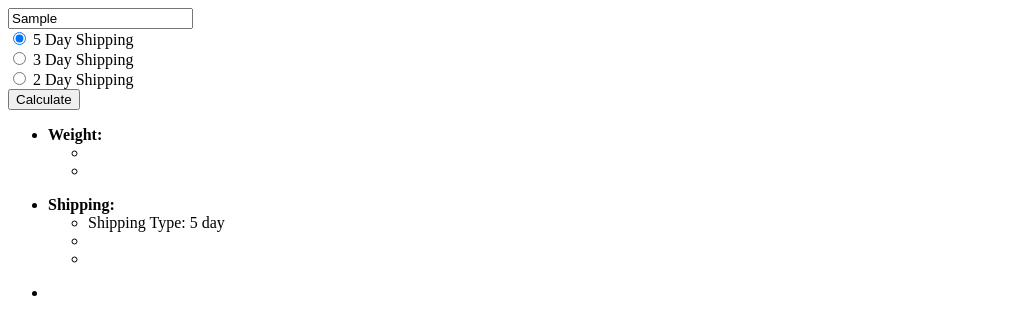
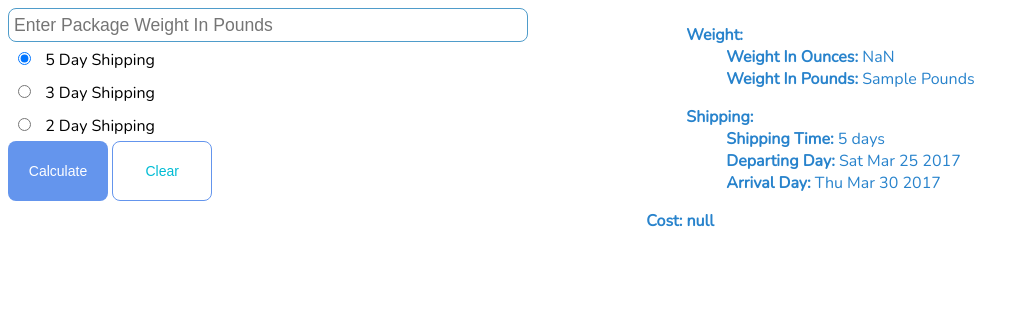
Before and after one commit to Tammyslau29/toy-problems, a plain HTML site: page Level_1/shipping_calc/index.html in a window 1280 px wide. Both pictures are taken after typing "Sample" into the empty fields and a click on the button "Calculate". Shown: the whole page, without its empty margins (0-1029 px from the left). Drawn offline with nearby package versions, Linux system fonts and the light colour scheme.

Commit message:
completed shipping calculator functionalities

```diff
--- a/Level_1/shipping_calc/index.html
+++ b/Level_1/shipping_calc/index.html
@@ -4,6 +4,7 @@
     <meta charset="UTF-8">
     <title>Shipping Calculator</title>
     <script src="https://ajax.googleapis.com/ajax/libs/jquery/3.1.1/jquery.min.js"></script>
+    <link href="https://fonts.googleapis.com/css?family=Nunito:200" rel="stylesheet">
     <script src="script.js"></script>
     <link rel="stylesheet" href="style.css">
 </head>
@@ -12,35 +13,49 @@
         <input type="text" class="weightInput" onkeydown="validateKeydown(event)" placeholder="Enter Package Weight In Pounds">
         <div class="validateKey"></div>
         <form action="">
-            <input type="radio" name="day" value="5" class="shippingRadioBtn" checked> 5 Day Shipping<br>
+            <input type="radio" name="day" value="5" class="shippingRadioBtn" id="defaultChecked" checked> 5 Day Shipping<br>
             <input type="radio" name="day" value="3" class="shippingRadioBtn"> 3 Day Shipping<br>
             <input type="radio" name="day" value="2" class="shippingRadioBtn"> 2 Day Shipping
         </form>
         <button type="button" class="calculate">Calculate</button>
+        <button type="button" class="clearForm">Clear</button>
     </div>
     <div class="shippingSpecs">
         <div class="weight">
-            <ul value="circle">
+            <ul class="specs">
                 <li><b>Weight:</b></li>
-                    <ul value="square">
-                        <li class="weightOunces"></li>
-                        <li class="weightPounds"></li>
+                    <ul class="specs">
+                        <li>Weight In Ounces:
+                            <div class="weightOunces specDetails"></div>
+                        </li>
+                        <li>
+                            Weight In Pounds:
+                            <div class="weightPounds specDetails"></div>
+                        </li>
                     </ul>
             </ul>
         </div>
         <div class="shipping">
-            <ul value="circle">
+            <ul class="specs">
                 <li><b>Shipping:</b></li>
-                    <ul value="square">
-                        <li class="shippingType"></li>
-                        <li class="shippingDepart"></li>
-                        <li class="shippingArrive"></li>
+                    <ul class="specs">
+                        <li>Shipping Time:
+                            <div class="shippingType specDetails"></div>
+                        </li>
+                        <li> Departing Day:
+                            <div class="shippingDepart specDetails"></div>
+                        </li>
+                        <li> Arrival Day:
+                            <div class="shippingArrive specDetails"></div>
+                        </li>
                     </ul>
             </ul>
         </div>
         <div class="cost">
-            <ul value="circle">
-                <li class="cost"></li>
+            <ul class="specs">
+                <li>Cost:
+                    <div class="cost specDetails"></div>
+                </li>
             </ul>
         </div>
     </div>
--- a/Level_1/shipping_calc/script.js
+++ b/Level_1/shipping_calc/script.js
@@ -2,17 +2,24 @@
  * Created by tammyslau on 3/24/17.
  */
 $(document).ready(function(){
-    applyEventHandlers()
+    applyEventHandlers();
     changeShippingType();
-})
+});
 var shipping_time = "five";
 function applyEventHandlers(){
     $(".shippingRadioBtn").on("click", function(){
         changeShippingType()
     });
     $(".calculate").on("click", function(){
-        display_shipping()
+        grabWeightAndTime()
+    });
+    $(".clearForm").on("click", function(){
+        clearForm();
     })
+}
+function clearForm(){
+    $(".weightInput").val("");
+    $("#defaultChecked").prop("checked", true);
 }
 function validateKeydown(event){
     var charCode = "" + event.keyCode;
@@ -26,69 +33,42 @@ function validateKeydown(event){
 }
 function changeShippingType(){
     shipping_time = $(".shippingRadioBtn:checked").val();
-    $(".shippingType").text("Shipping Type: " + shipping_time + " day");
+    $(".shippingType").text(shipping_time + " days");
 }
 function grabWeightAndTime(){
     var weightToPounds = $(".weightInput").val();
     var weightToOunces = $(".weightInput").val() * 16;
-    calculateShipping(weightToOunces, shipping_time)
+    displayShipping(weightToPounds, weightToOunces)
 }
 function getDate(shipping_day){
-    var weekdayArray = ["Sunday", "Monday", "Tuesday", "Wednesday", "Thursday", "Friday", "Saturday"]
     var today = new Date();
-    var day = today.getDay();
-    var dd = today.getDate();
-    var mm = today.getMonth()+1;
-    var yyyy = today.getFullYear();
-    switch (day){
-        case 0:
-            day = weekdayArray[0];
-            break;
-        case 1:
-            day = weekdayArray[1];
-            break;
-        case 2:
-            day = weekdayArray[2];
-            break;
-        case 3:
-            day = weekdayArray[3];
-            break;
-        case 4:
-            day = weekdayArray[4];
-            break;
-        case 5:
-            day = weekdayArray[5];
-            break;
-        case 6:
-            day = weekdayArray[6];
-            break;
-    }
-    today = day + ", " + mm + "/" + dd + "/" + yyyy;
+    var day = today.getDate();
     if(shipping_day){
         shipping_day = parseInt(shipping_day);
-        parseInt(dd);
-        today.setDate(4)
-        if(day == "Sunday"){
-            day = "Monday"
+        day = parseInt(day);
+        var date = new Date();
+        date.setDate(day + shipping_day);
+        if(date.getDay() === 0) {
+            date.setDate(day + shipping_day + 1);
         }
-        today = day + ", " + mm + "/" + dd + "/" + yyyy
+        today = date
     }
-    return today
+    return today.toDateString()
 }
-function calculateShipping(weight, time){
+function calculateShipping(weight){
     var shippingSpecs = {
         arrivalDate: null,
         weight: null,
         cost:null
     };
-    shippingSpecs.arrivalDate = getDate(shipping_time)
+    shippingSpecs.arrivalDate = getDate(shipping_time);
     shippingSpecs.weight = weight;
     if(weight > 20 && weight < 32){
-        var weightResult = weight * 0.10
-        if(time == "three"){
+        var weightResult = weight * 0.10;
+        if(shipping_time == "3"){
             shippingSpecs.cost = "$" + weightResult * 1.5
         }
-        else if(time == "two"){
+        else if(shipping_time == "2"){
             shippingSpecs.cost = "$" + weightResult * 2
         } else{
             shippingSpecs.cost = "$" + weightResult
@@ -97,10 +77,10 @@ function calculateShipping(weight, time){
     }
     else if(weight < 20){
         var weightResult = weight * 0.02
-        if(time == "three"){;
+        if(shipping_time == "3"){;
             shippingSpecs.cost = "$" + weightResult * 1.5
         }
-        else if(time == "two"){
+        else if(shipping_time == "2"){
             shippingSpecs.cost = "$" + weightResult * 2
         } else{
             shippingSpecs.cost = "$" + weightResult
@@ -108,13 +88,23 @@ function calculateShipping(weight, time){
     }
     else if(weight > 32){
         var weightResult = weight * 0.20;
-        if(time == "three"){
+        if(shipping_time == "3"){
             shippingSpecs.cost = "$" + weightResult * 1.5
         }
-        else if(time == "two"){
+        else if(shipping_time == "2"){
             shippingSpecs.cost = "$" + weightResult * 2
         } else{
             shippingSpecs.cost = "$" + weightResult
         }
     }
+    return shippingSpecs
 }
+function displayShipping(weightToPounds, weightToOunces){
+    clearForm();
+    var shippingSpecsObj = calculateShipping(weightToOunces);
+    $(".weightOunces").text(shippingSpecsObj.weight);
+    $(".weightPounds").text(weightToPounds + " Pounds");
+    $(".shippingDepart").text(getDate());
+    $(".shippingArrive").text(shippingSpecsObj.arrivalDate);
+    $(".cost").text("Cost: " + shippingSpecsObj.cost);
+}
--- a/Level_1/shipping_calc/style.css
+++ b/Level_1/shipping_calc/style.css
@@ -1,3 +1,53 @@
+body{
+    display: flex;
+    flex-wrap: wrap;
+    font-family: 'Nunito', sans-serif;
+}
+.inputContainer{
+    flex: 1 1 50%;
+}
+.shippingSpecs{
+    color: #2883cc;
+    flex: 1 1 49%;
+}
 .validateKey{
-    color:red;
+    color: #4f9cca;
 }
+.weightInput{
+    width: 80%;
+    height: 30px;
+    border-radius: 8px;
+    border: 1px solid #4f9cca;
+    font-size: 1.1em;
+    padding-left: 5px;
+    color: #00BCD4;
+}
+.shippingRadioBtn{
+    margin: 10px;
+}
+button{
+    width: 100px;
+    height: 60px;
+    border-radius: 8px;
+    border: none;
+    font-size: 14px;
+    color: white;
+}
+.calculate{
+    background-color: cornflowerblue;
+}
+.clearForm{
+    border: 1px solid cornflowerblue;
+    background-color: transparent;
+    color: #00BCD4;
+}
+.cost, li{
+    font-weight: bold;
+}
+.specs{
+    list-style-type: none;
+}
+.specDetails{
+    display: inline;
+    font-weight: 100;
+}
```
